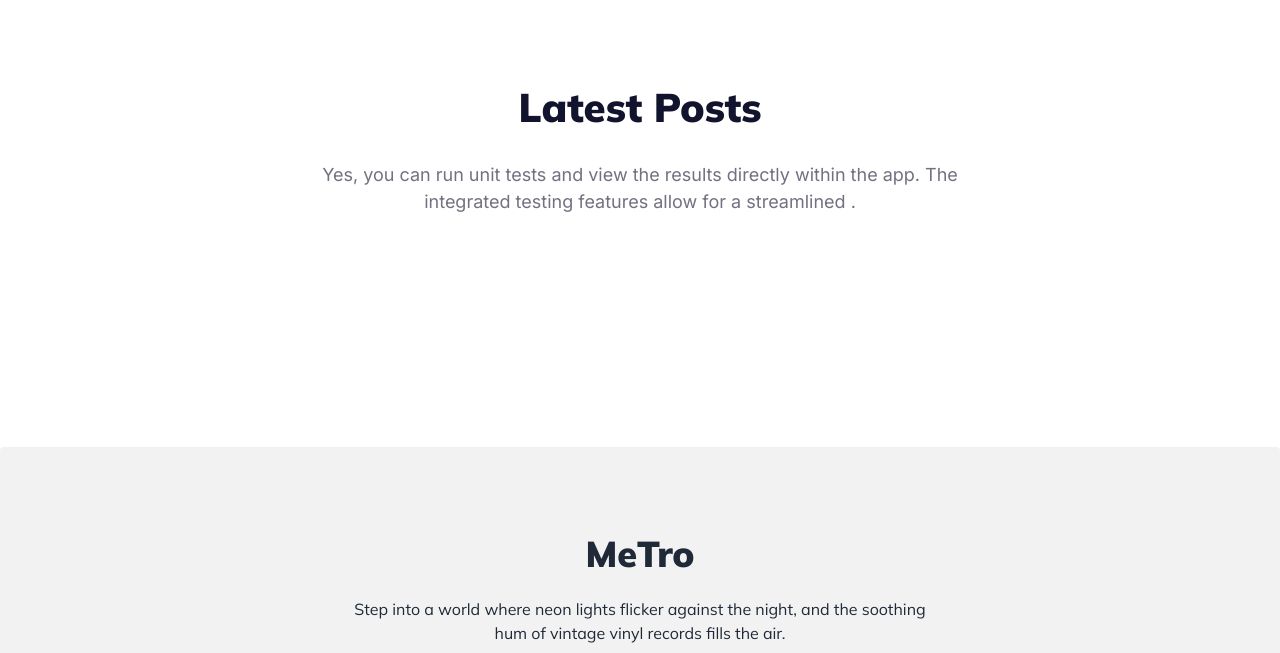
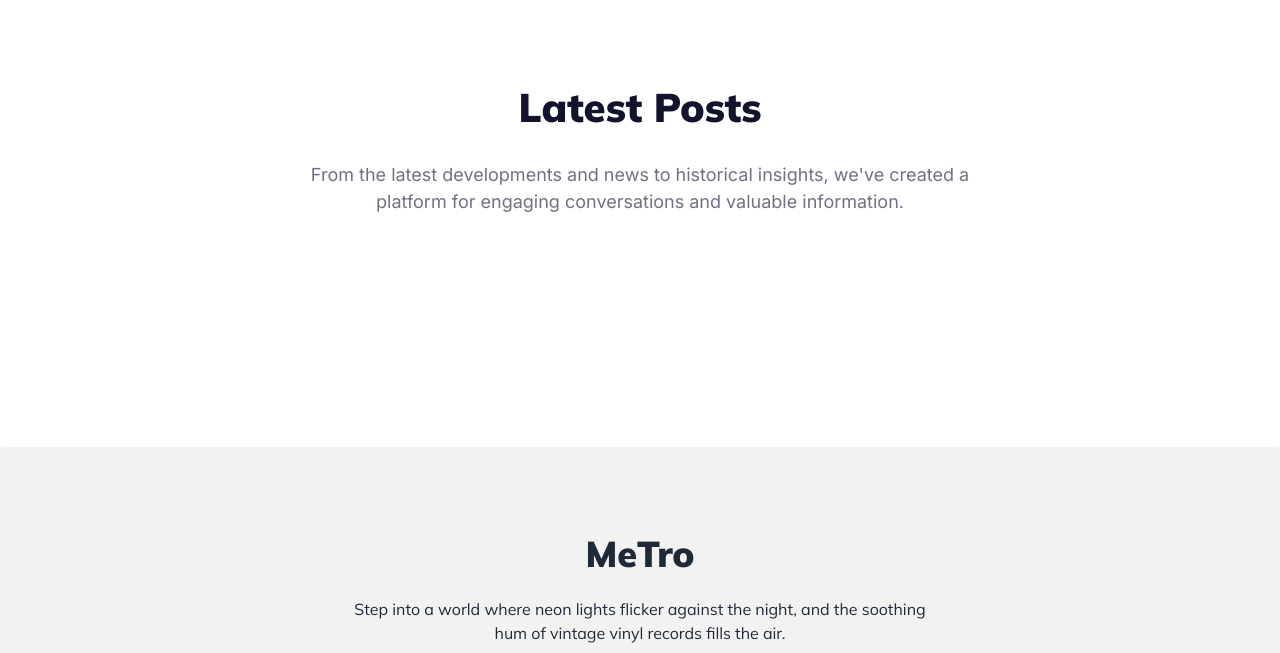
Before and after one commit to NLucky320/retro-forum, a plain HTML site: page index.html in a window 1280 px wide. Shown: the part 1600-2253 px from the top of the page. Drawn offline with nearby package versions, Linux system fonts and the light colour scheme; no server answers.

Commit message:
latest post text updated

```diff
--- a/index.html
+++ b/index.html
@@ -213,9 +213,9 @@
                 </h2>
                 <p
                     class="max-w-[691px] mx-auto text-[18px] text-[#12132D99] font-inter text-center py-[24px] pb-[24px]">
-                    Yes, you can run unit tests and view the results directly within the app. The integrated testing
-                    features allow for a
-                    streamlined .</p>
+                    From the latest developments and news to historical insights, we've created a platform for engaging
+                    conversations and
+                    valuable information.</p>
             </div>
             <div>
                 <div id="latest-post-container"
```
